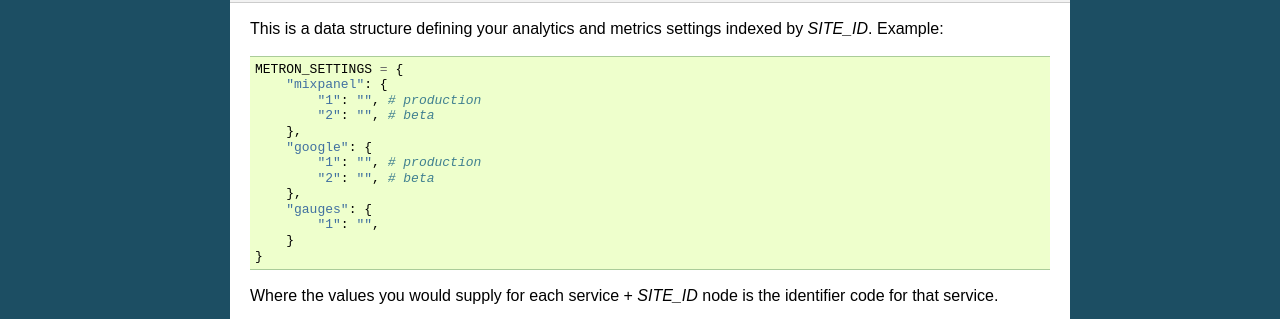
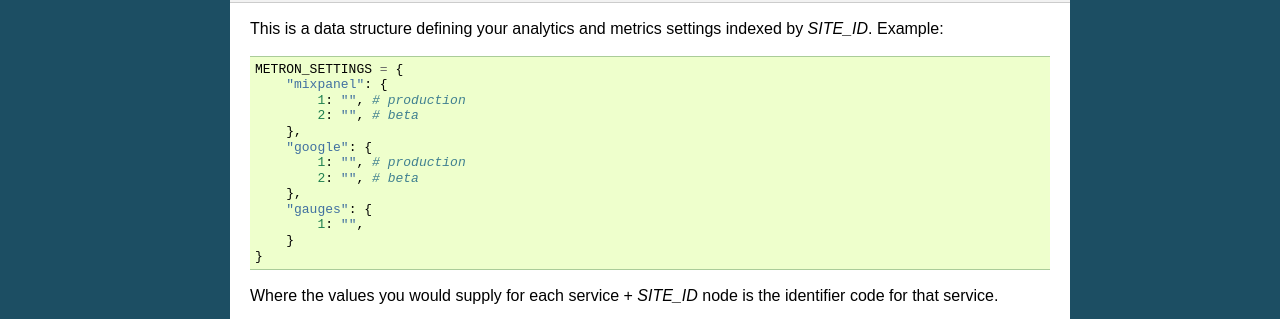
Before and after one commit to pinax/pinax-webanalytics, a Sphinx documentation site: the page built from docs/settings.rst, in a window 1280 px wide. Shown: the part 382-701 px from the top of the page. Built offline with Sphinx 7.4.7, drawn with Linux system fonts in a browser that asks for light colours; some of the changed lines change nothing that is shown.

Commit message:
changed documentation to use ints for SITE_ID

```diff
--- a/docs/settings.rst
+++ b/docs/settings.rst
@@ -28,15 +28,15 @@
 
     METRON_SETTINGS = {
         "mixpanel": {
-            "1": "", # production
-            "2": "", # beta
+            1: "", # production
+            2: "", # beta
         },
         "google": {
-            "1": "", # production
-            "2": "", # beta
+            1: "", # production
+            2: "", # beta
         },
         "gauges": {
-            "1": "",
+            1: "",
         }
     }
 
```
